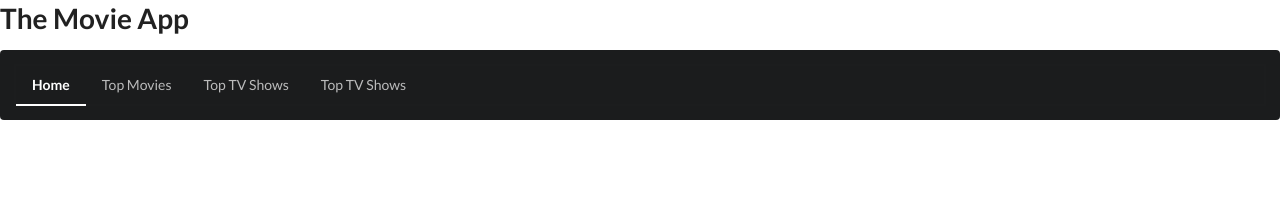
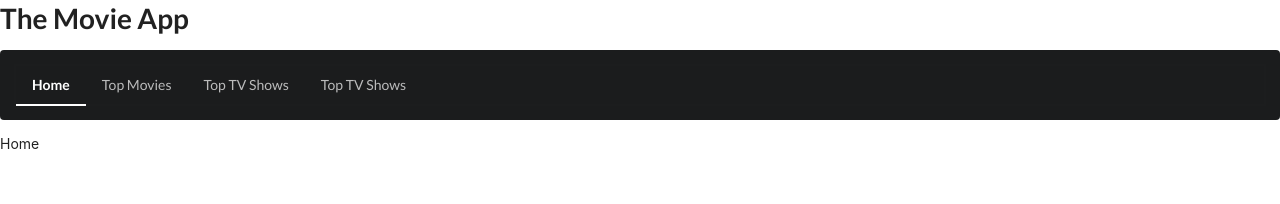
Before and after one commit to mateuszlubianka1993/the-movie-app, a React (Create React App) app: page / in a window 1280 px wide. Shown: the top 204 px of the page. Built offline with nearby package versions, Linux system fonts and the light colour scheme.

Commit message:
add Home.js file

```diff
--- a/src/components/App.js
+++ b/src/components/App.js
@@ -1,14 +1,21 @@
 import React from 'react';
+import {BrowserRouter, Route} from 'react-router-dom';
 import Header from './Header';
 import NavBar from './NavBar';
+import Home from './Home';
 
 class App extends React.Component {
 
     render() {
         return(
             <div className="app-container">
-                <Header />
-                <NavBar />
+                <BrowserRouter>
+                    <div>
+                        <Header />
+                        <NavBar />
+                        <Route path="/" exact component={Home} />
+                    </div>
+                </BrowserRouter>
             </div>
         );
     };
--- /dev/null
+++ b/src/components/Home.js
@@ -0,0 +1,12 @@
+import React from 'react';
+
+class Home extends React.Component {
+
+    render() {
+        return(
+            <div>Home</div>
+        );
+    };
+}
+
+export default Home;
--- a/src/components/NavBar.js
+++ b/src/components/NavBar.js
@@ -1,12 +1,13 @@
 import React from 'react';
+import {Link} from 'react-router-dom';
 
 const NavBar = () => {
     return(
         <div className="ui inverted segment">
             <div className="ui inverted secondary pointing menu">
-                <a className="active item">
+                <Link to="/" className="active item">
                     Home
-                </a>
+                </Link>
                 <a className="item">
                     Top Movies
                 </a>
```
